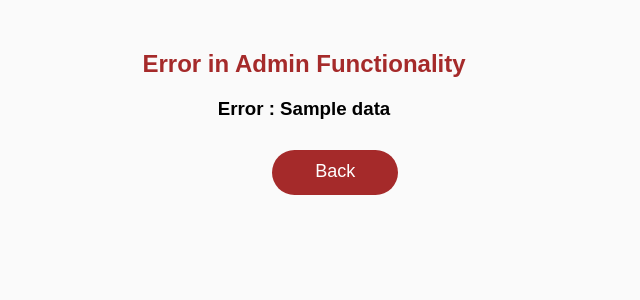
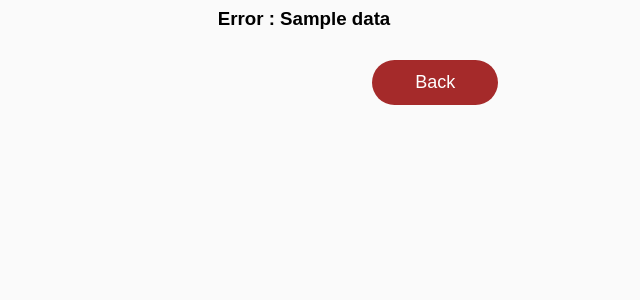
Before and after one commit to manogna-mujje/Chicago-Crime-Analyzer, a Node server app: template views/error.ejs in a window 1280 px wide. Shown: the top 300 px of the page, without its empty margins (336-976 px from the left). Run offline with Node 20, Linux system fonts and the light colour scheme; the template is opened without the code that fills it: most values are stand-ins (such as "Sample title", 1, 10 or a date in 2020); some libraries are stand-ins or nearby versions.

Commit message:
UI more updates crimelist

```diff
--- a/public/deleteRecord.html
+++ b/public/deleteRecord.html
@@ -78,7 +78,7 @@
                             <h3 class="h3-text">Enter Case Number to delete the record: </h3>
                         </div>
                         <div class="div-right col-xs-2">
-                            <input type="text" name="caseNumber" placeholder="Enter Case Number" class="form-control">
+                            <input type="text" name="caseNumber" placeholder="Enter Case Number" class="form-control" required>
                         </div>
                         <div class="col-xs-4">
                             <input type="submit" value="Delete" class="del-btn" />
--- a/public/searchRecord.html
+++ b/public/searchRecord.html
@@ -77,7 +77,7 @@
                             <h3 class="h3-text">Enter the Case Number to search the record: </h3>
                         </div>
                         <div class="div-right col-xs-2">
-                            <input type="text" name="caseNumber" placeholder="Enter Case Number" class="form-control">
+                            <input type="text" name="caseNumber" placeholder="Enter Case Number" class="form-control" required>
                         </div>
                         <div class="col-xs-4">
                             <input type="submit" value="Search" class="del-btn" />
--- a/public/updateRecord.html
+++ b/public/updateRecord.html
@@ -181,7 +181,7 @@
                                             <label for="domestic" class="form-label1">Domestic Violence</label>
                                         </div>
                                         <div class="col-xs-5">
-                                            <select id="domestic" name="Domestic" class="form-control1">
+                                            <select id="domestic" name="Domestic" class="form-control1" required>
                                                 <option value="TRUE">True</option>
                                                 <option value="FALSE">False</option>
                                             </select>
@@ -192,7 +192,7 @@
                                             <label for="arrest" class="form-label1">Arrested</label>
                                         </div>
                                         <div class="col-xs-5">
-                                            <select id="arrest" name="Arrest" class="form-control1">
+                                            <select id="arrest" name="Arrest" class="form-control1" required>
                                                 <option value="TRUE">True</option>
                                                 <option value="FALSE">False</option>
                                             </select>
--- a/views/error.ejs
+++ b/views/error.ejs
@@ -1,13 +1,12 @@
 <html>
 <head>
-    <title> "Feedback Response" </title>
+    <title> "Error Response" </title>
     <link rel="stylesheet" type="text/css" href="/stylesheets/jquery-ui.css"/>
     <script type="text/javascript" src="/js/navbar.js"></script>
     <link rel="stylesheet" type="text/css" href="stylesheets/dashboard.css"/>
 </head>
 <body>
-    <h2 class="response-hdr"> Error in Admin Functionality </h2>
     <h3 style="text-align:center">Error : <%= data %></h3>
-    <a href="/admin"><input type="Submit" value="Back" class="form-btn2"></a>
+    <a href="/admin"><input type="Submit" value="Back" class="form-btn2" style="margin-left:700px !important"></a>
 </body>
 </html>
--- a/views/success.ejs
+++ b/views/success.ejs
@@ -1,12 +1,11 @@
 <html>
 <head>
-    <title> "Response" </title>
-    <link rel="stylesheet" type="text/css" href="/stylesheets/jquery-ui.css"/>
+    <title> "Success Response" </title>
     <script type="text/javascript" src="/js/navbar.js"></script>
     <link rel="stylesheet" type="text/css" href="stylesheets/dashboard.css"/>
 </head>
 <body>
     <h3 style="text-align:center"> <%= data %></h3>
-    <a href="/admin"><input type="Submit" value="Back" class="form-btn2"></a>
+    <a href="/admin"><input type="Submit" value="Back" class="form-btn2" style="margin-left:700px !important"></a>
 </body>
 </html>
```
